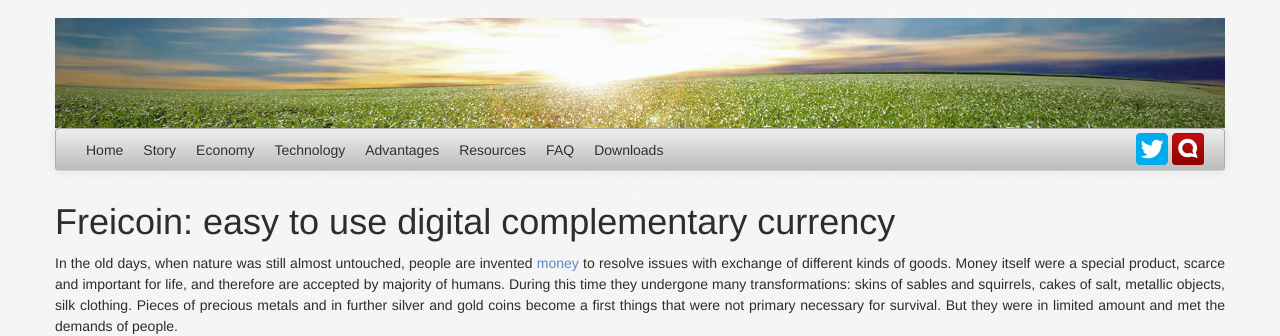
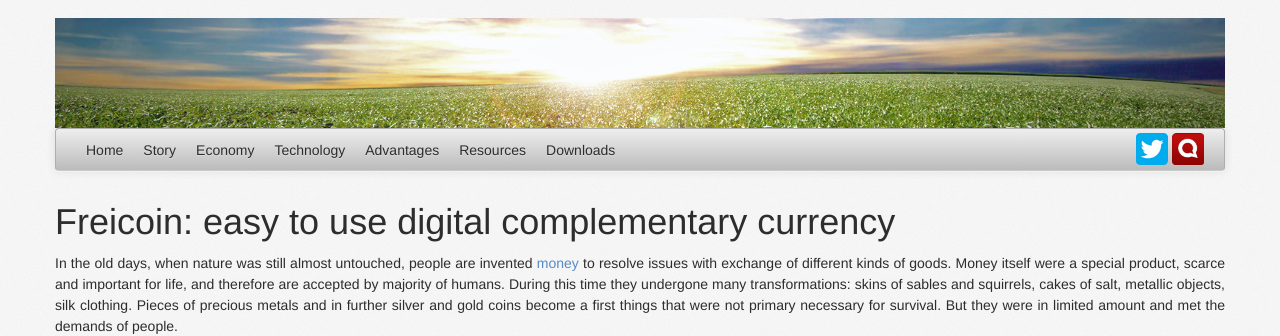
Before and after one commit to freicoin/freico.in, a Jekyll site: the page built from index.md, in a window 1280 px wide. Shown: the top 336 px of the page. Built offline with Jekyll 4.4.1, drawn with Linux system fonts in a browser that asks for light colours; nearby versions of some CDN libraries; some web fonts are replaced; comment, search, counter and statistics services are not loaded.

Commit message:
Link to FAQ removed from menu

```diff
--- a/_config.yml
+++ b/_config.yml
@@ -39,9 +39,6 @@ menu:
         -
             title: Resources
             url: /resources/index.html
-        -
-            title: FAQ
-            url: /faq/index.html
         -
             title: Downloads
             url: /downloads/index.html
```
